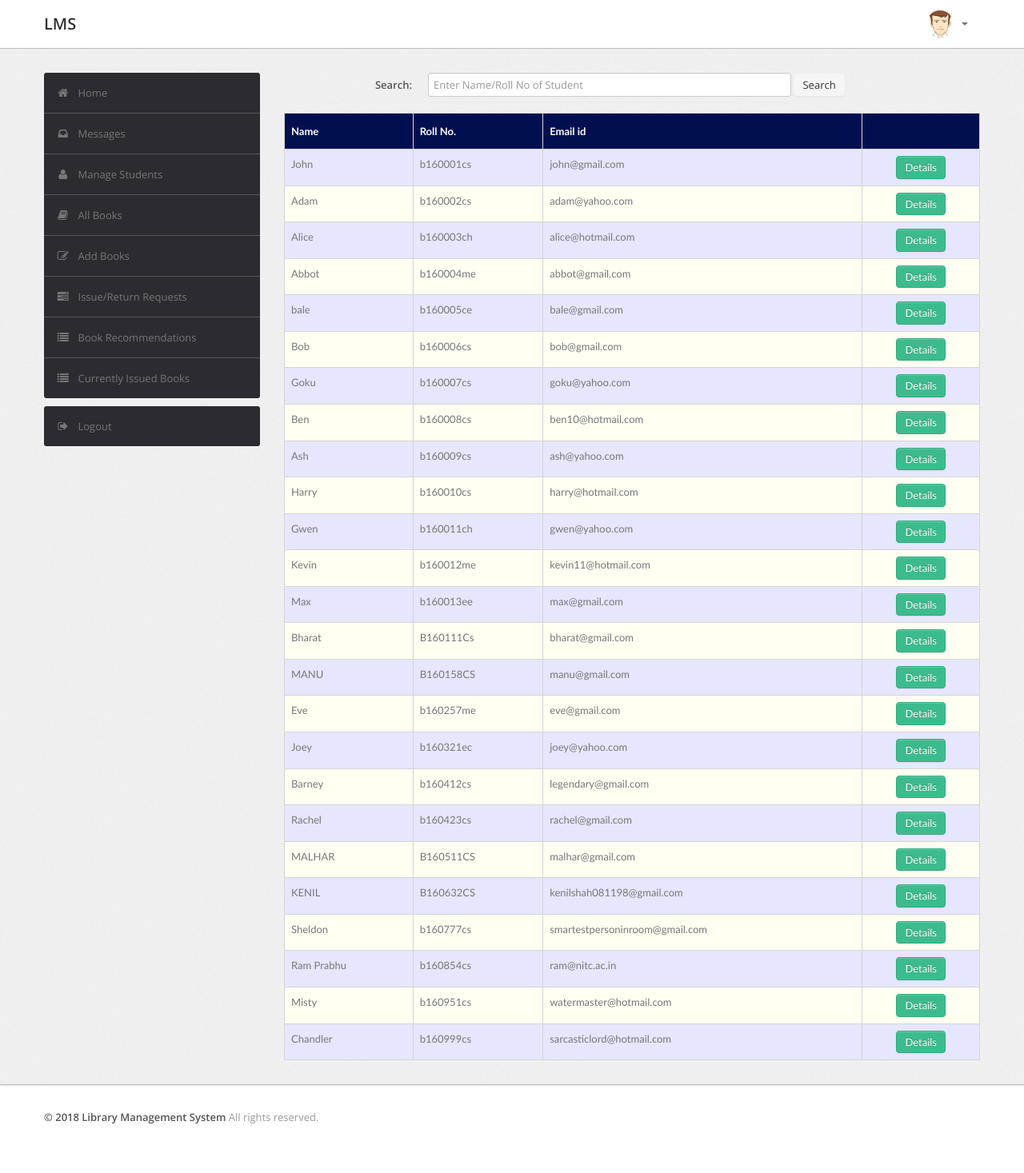
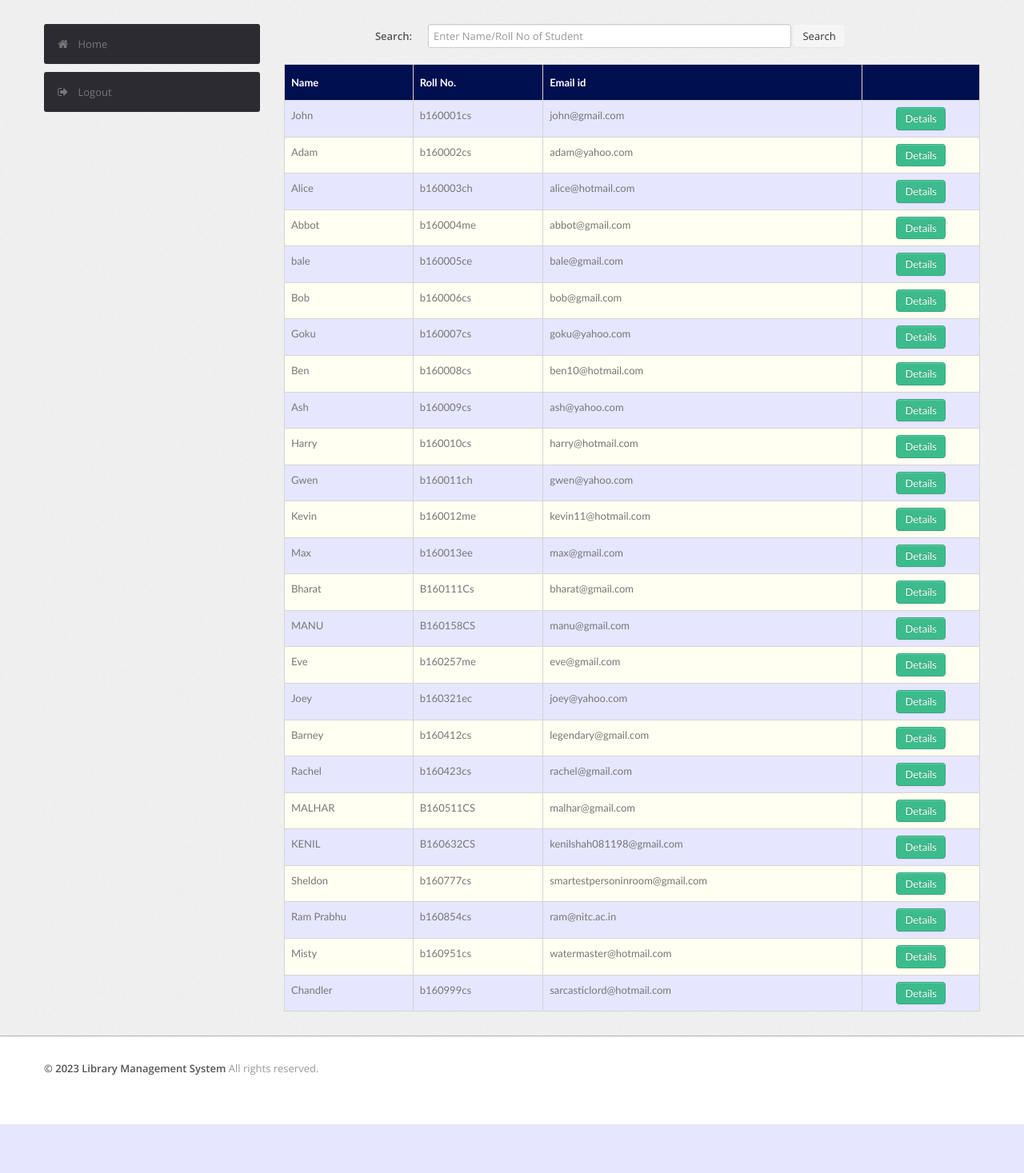
Before and after one commit to Ravindu007/PHP-Library-MS-, a PHP site: page /admin/student.php in a window 1280 px wide. Shown: the whole page at 80% size. After the commit the page ends 1406 px from the top, so only its background shows below. Run offline with PHP 8.4, Linux system fonts and the light colour scheme; a user stored in the database is signed in; data comes from the database, SQL or seed files in the repository.

Commit message:
features removed

```diff
--- a/admin/student.php
+++ b/admin/student.php
@@ -21,32 +21,9 @@ if ($_SESSION['RollNo']) {
                                                             rel='stylesheet'>
                                                     </head>
                                                     <body>
-        <div class="navbar navbar-fixed-top">
-            <div class="navbar-inner">
-                <div class="container">
-                    <a class="btn btn-navbar" data-toggle="collapse" data-target=".navbar-inverse-collapse">
-                        <i class="icon-reorder shaded"></i></a><a class="brand" href="index.php">LMS </a>
-                    <div class="nav-collapse collapse navbar-inverse-collapse">
-                        <ul class="nav pull-right">
-                            <li class="nav-user dropdown"><a href="#" class="dropdown-toggle" data-toggle="dropdown">
-                                <img src="images/user.png" class="nav-avatar" />
-                                <b class="caret"></b></a>
-                                <ul class="dropdown-menu">
-                                    <li><a href="index.php">Your Profile</a></li>
-                                    <!--li><a href="#">Edit Profile</a></li>
-                                    <li><a href="#">Account Settings</a></li-->
-                                    <li class="divider"></li>
-                                    <li><a href="logout.php">Logout</a></li>
-                                </ul>
-                            </li>
-                        </ul>
-                    </div>
-                    <!-- /.nav-collapse -->
-                </div>
-            </div>
-            <!-- /navbar-inner -->
-        </div>
-        <!-- /navbar -->
+
+
+                                                    <!-- side bar -->
                                                         <div class="wrapper">
                                                             <div class="container">
                                                                 <div class="row">
@@ -55,15 +32,6 @@ if ($_SESSION['RollNo']) {
                                                                             <ul class="widget widget-menu unstyled">
                                                                                 <li class="active"><a href="index.php"><i class="menu-icon icon-home"></i>Home
                                                                                 </a></li>
-                                 <li><a href="message.php"><i class="menu-icon icon-inbox"></i>Messages</a>
-                                </li>
-                                <li><a href="student.php"><i class="menu-icon icon-user"></i>Manage Students </a>
-                                </li>
-                                <li><a href="book.php"><i class="menu-icon icon-book"></i>All Books </a></li>
-                                <li><a href="addbook.php"><i class="menu-icon icon-edit"></i>Add Books </a></li>
-                                <li><a href="requests.php"><i class="menu-icon icon-tasks"></i>Issue/Return Requests </a></li>
-                                <li><a href="recommendations.php"><i class="menu-icon icon-list"></i>Book Recommendations </a></li>
-                                <li><a href="current.php"><i class="menu-icon icon-list"></i>Currently Issued Books </a></li>
                                                                             </ul>
                                                                             <ul class="widget widget-menu unstyled">
                                                                                 <li><a href="logout.php"><i class="menu-icon icon-signout"></i>Logout </a></li>
@@ -73,6 +41,7 @@ if ($_SESSION['RollNo']) {
                                                                     </div>
                                                                     <!--/.span3-->
 
+                                                                    <!-- Search feature -->
                                                                     <div class="span9">
                                                                         <form class="form-horizontal row-fluid" action="student.php" method="post">
                                                                                         <div class="control-group">
@@ -85,20 +54,18 @@ if ($_SESSION['RollNo']) {
                                                                                     </form>
                                                                                     <br>
                                                                                     <?php
-                                    if(isset($_POST['submit']))
-                                        {$s=$_POST['title'];
-                                            $sql="select * from LMS.user where (RollNo='$s' or Name like '%$s%') and RollNo<>'ADMIN'";
-                                        }
-                                    else
-                                        $sql="select * from LMS.user where RollNo<>'ADMIN'";
+                                                                                    if (isset($_POST['submit'])) {
+                                                                                        $s = $_POST['title'];
+                                                                                        $sql = "select * from LMS.user where (RollNo='$s' or Name like '%$s%') and RollNo<>'ADMIN'";
+                                                                                    } else
+                                                                                        $sql = "select * from LMS.user where RollNo<>'ADMIN'";
 
-                                    $result=$conn->query($sql);
-                                    $rowcount=mysqli_num_rows($result);
+                                                                                    $result = $conn->query($sql);
+                                                                                    $rowcount = mysqli_num_rows($result);
 
-                                    if(!($rowcount))
+                                                                                    if (!($rowcount))
                                                                                         echo "<br><center><h2><b><i>No Results</i></b></h2></center>";
-                                    else
-                                    {
+                                                                                    else {
 
 
                                                                                         ?>
@@ -115,12 +82,11 @@ if ($_SESSION['RollNo']) {
                                                                                                                     <?php
 
                                                                                                                     //$result=$conn->query($sql);
-                            while($row=$result->fetch_assoc())
-                            {
+                                                                                                                    while ($row = $result->fetch_assoc()) {
 
-                                $email=$row['EmailId'];
-                                $name=$row['Name'];
-                                $rollno=$row['RollNo'];
+                                                                                                                        $email = $row['EmailId'];
+                                                                                                                        $name = $row['Name'];
+                                                                                                                        $rollno = $row['RollNo'];
                                                                                                                         ?>
                                                                                                                                                                                     <tr>
                                                                                                                                                                                       <td><?php echo $name ?></td>
@@ -133,7 +99,8 @@ if ($_SESSION['RollNo']) {
                                                                                                                                                                                       </center>
                                                                                                                                                                                         </td>
                                                                                                                                                                                     </tr>
-                            <?php }} ?>
+                                                                                                                            <?php }
+                                                                                    } ?>
                                                                                   </tbody>
                                                                                 </table>
                                                                             </div>
@@ -142,9 +109,11 @@ if ($_SESSION['RollNo']) {
                                                             </div>
                                                             <!--/.container-->
                                                         </div>
+
+
                                                 <div class="footer">
                                                             <div class="container">
-                <b class="copyright">&copy; 2018 Library Management System </b>All rights reserved.
+                                                                <b class="copyright">&copy; 2023 Library Management System </b>All rights reserved.
                                                             </div>
                                                         </div>
 
@@ -162,7 +131,6 @@ if ($_SESSION['RollNo']) {
                                                 </html>
 
 
-<?php }
-else {
+<?php } else {
     echo "<script type='text/javascript'>alert('Access Denied!!!')</script>";
 } ?>
```
Also changed, not shown: admin/index.php (indentation only). Lines whose indentation alone changed are shown as unchanged.
